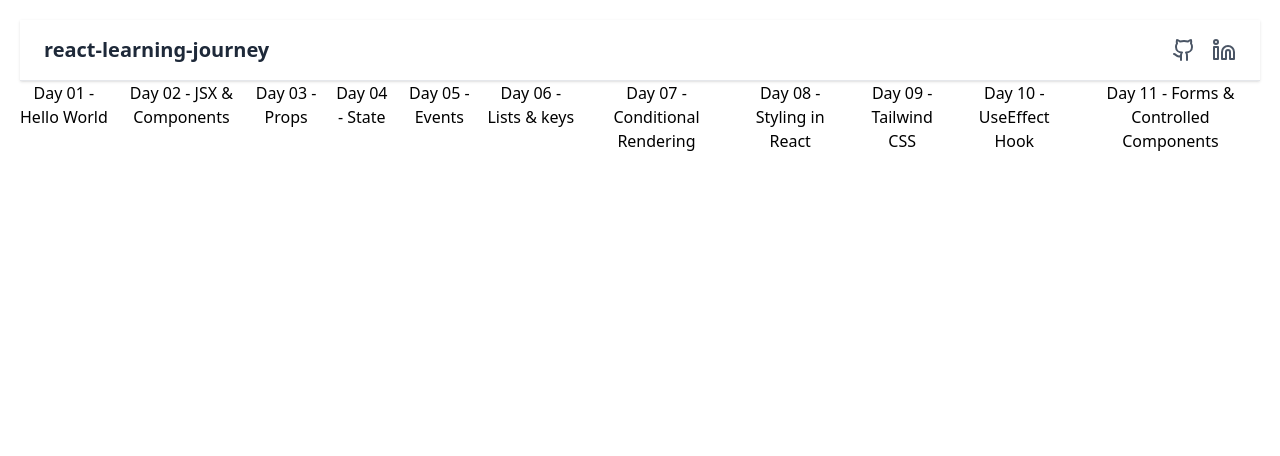
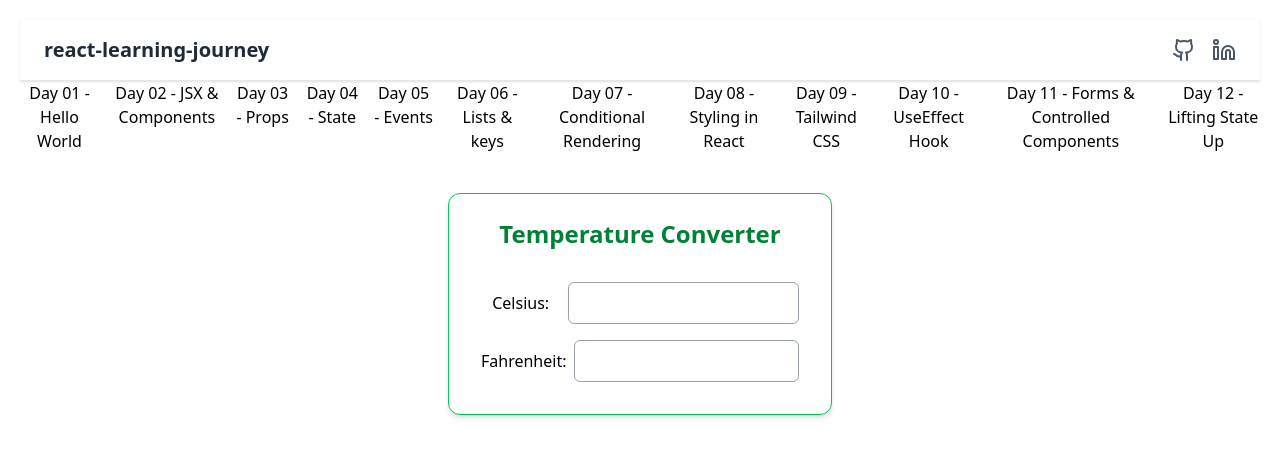
Before and after one commit to Vignesh-Ajri/react-learning-journey, a React (Vite) app: page /day12 in a window 1280 px wide. Shown: the top 456 px of the page. Built offline with nearby package versions, Linux system fonts and the light colour scheme.

Commit message:
Day12 initial commit

```diff
--- a/src/App.jsx
+++ b/src/App.jsx
@@ -12,6 +12,7 @@ import Day08StyledButton from "./days/Day08-StyledButton";
 import Counter from "./days/Day09-Tailwind-CSS";
 import Posts from "./days/Day10-UseEffect";
 import Day11Form from "./days/Day11-Form";
+import TemperatureConverter from "./days/Day12-LiftingStateUp";
 
 function App() {
   return (
@@ -54,6 +55,9 @@ function App() {
             </li>
             <li>
               <Link to="/day11">Day 11 - Forms & Controlled Components </Link>
+            </li>
+            <li>
+              <Link to="/day12">Day 12 - Lifting State Up </Link>
             </li>
           </ul>
         </nav>
@@ -108,6 +112,7 @@ function App() {
           <Route path="/day09" element={<Counter />} />
           <Route path="/day10" element={<Posts />} />
           <Route path="/day11" element={<Day11Form />} />
+          <Route path="/day12" element={<TemperatureConverter />} />
         </Routes>
       </div>
     </Router>
--- a/src/days/Day12-LiftingStateUp.jsx
+++ b/src/days/Day12-LiftingStateUp.jsx
@@ -0,0 +1,48 @@
+import { useState } from "react";
+
+function TemperatureInput({ label, value, onChange }) {
+  return (
+    <div className="flex items-center gap-2 p-2">
+      <label className="font-medium w-28">{label}:</label>
+      <input
+        type="number"
+        value={value}
+        onChange={(e) => onChange(e.target.value)}
+        className="border border-gray-400 rounded-md p-2 w-full focus:outline-none focus:ring-2 focus:ring-green-500"
+      />
+    </div>
+  );
+}
+
+export default function TemperatureConverter() {
+  const [celsius, setCelsius] = useState("");
+  const [fahrenheit, setFahrenheit] = useState("");
+
+  const handleCelsiusChange = (val) => {
+    setCelsius(val);
+    setFahrenheit(val ? (val * 9) / 5 + 32 : "");
+  };
+
+  const handleFahrenheitChange = (val) => {
+    setFahrenheit(val);
+    setCelsius(val ? ((val - 32) * 5) / 9 : "");
+  };
+
+  return (
+    <div className="mt-10 mx-auto w-96 border border-green-500 rounded-xl shadow-md p-6 bg-white text-center">
+      <h1 className="text-2xl font-bold mb-6 text-green-700">
+        Temperature Converter
+      </h1>
+      <TemperatureInput
+        label="Celsius"
+        value={celsius}
+        onChange={handleCelsiusChange}
+      />
+      <TemperatureInput
+        label="Fahrenheit"
+        value={fahrenheit}
+        onChange={handleFahrenheitChange}
+      />
+    </div>
+  );
+}
```
Also changed, not shown: 1 other file (tests, documents, lock files or other folders).
